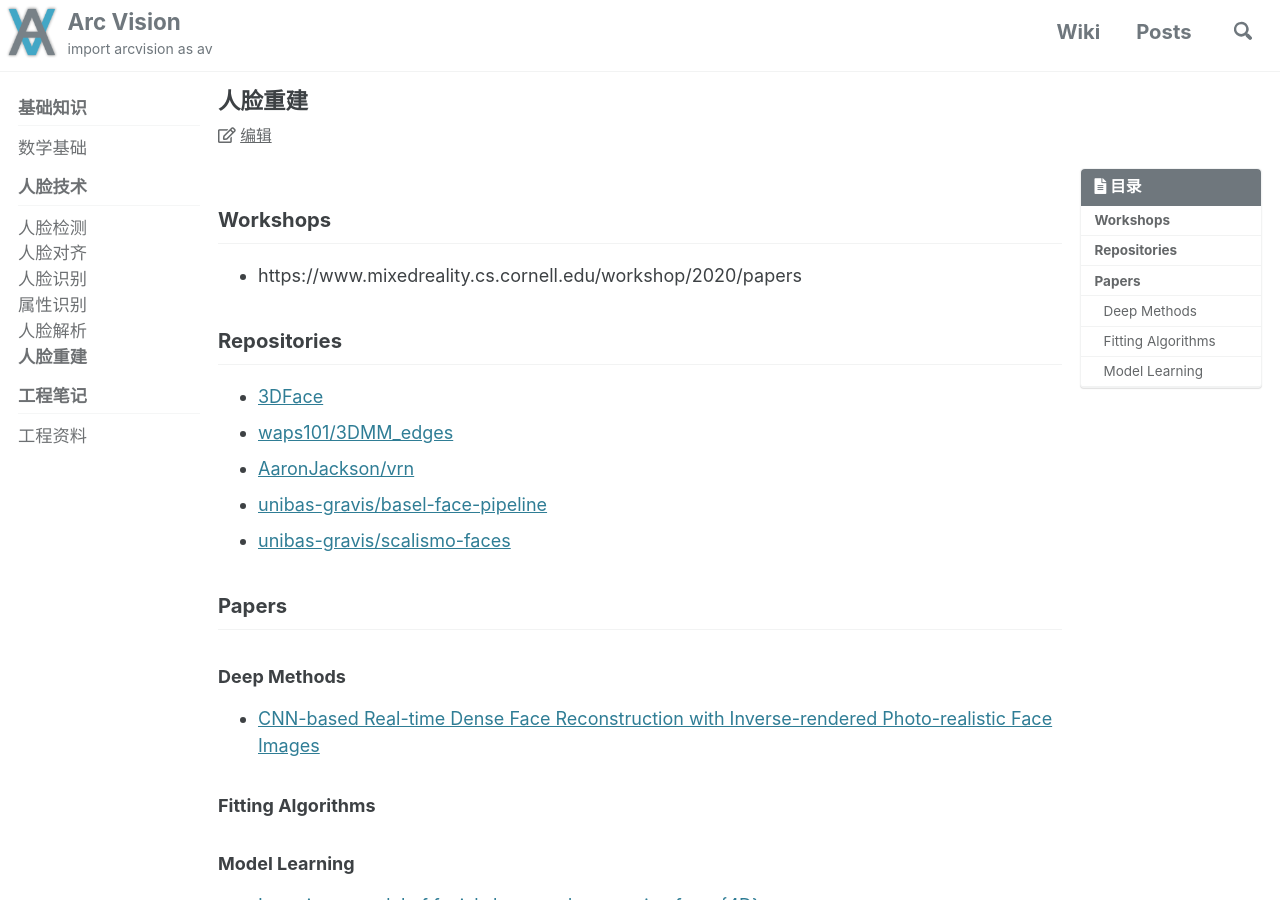
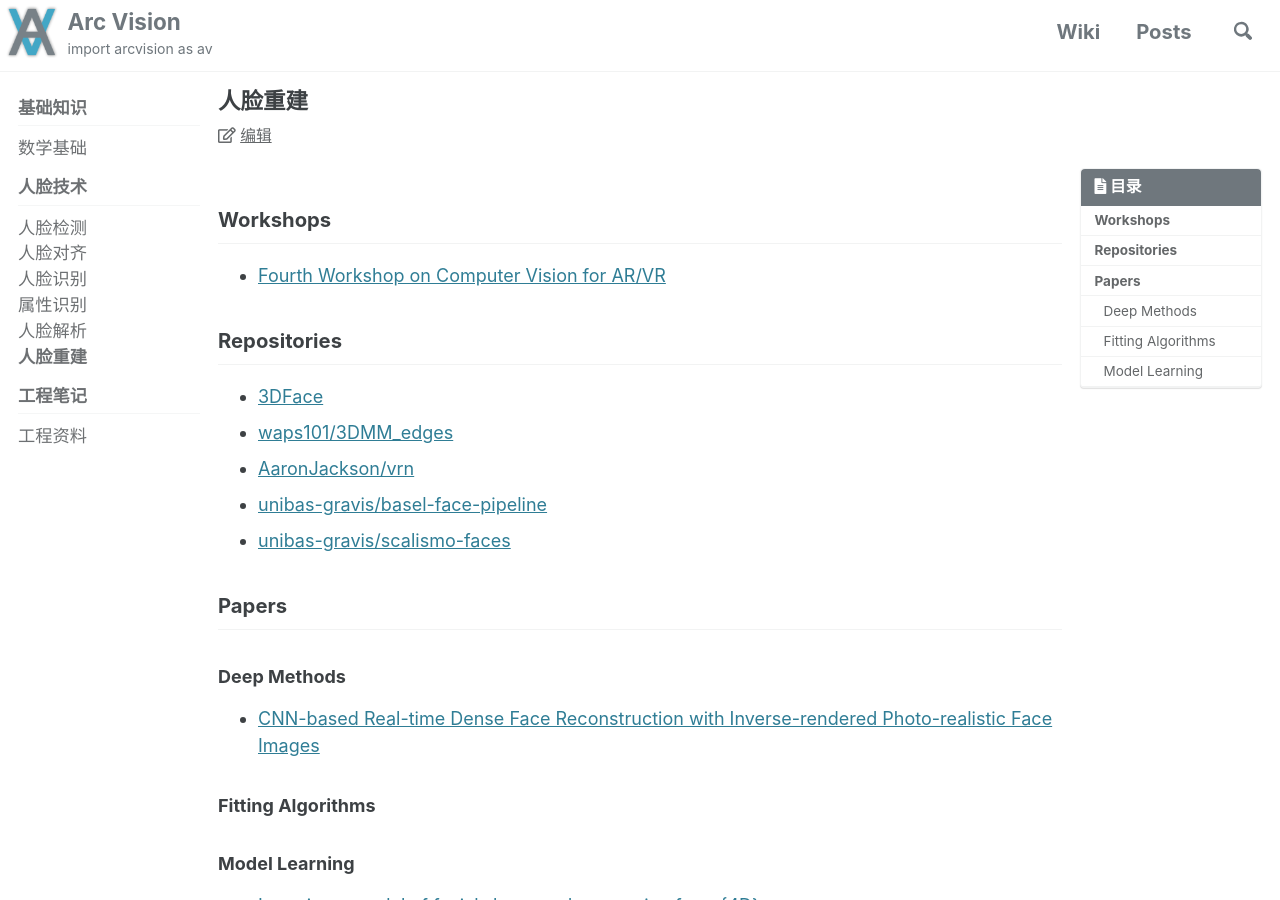
Before and after one commit to ArcVision/ArcVision.github.io, a Jekyll site: the page built from _wiki/15-face-reconstruction.md, in a window 1280 px wide and 900 px high. Built offline with Jekyll 4.4.1, drawn with Linux system fonts in a browser that asks for light colours; cached includes are drawn as plain includes; comment, search, counter and statistics services are not loaded.

Commit message:
Update 15-face-reconstruction.md

```diff
--- a/_wiki/15-face-reconstruction.md
+++ b/_wiki/15-face-reconstruction.md
@@ -6,11 +6,9 @@ permalink: /wiki/face-reconstruction/
 ---
 
 ## Workshops
-
-- https://www.mixedreality.cs.cornell.edu/workshop/2020/papers
+- [Fourth Workshop on Computer Vision for AR/VR](https://www.mixedreality.cs.cornell.edu/workshop/2020/papers)
 
 ## Repositories
-
 - [3DFace](https://github.com/Juyong/3DFace)
 - [waps101/3DMM_edges](https://github.com/waps101/3DMM_edges)
 - [AaronJackson/vrn](https://github.com/AaronJackson/vrn)
@@ -25,7 +23,6 @@ permalink: /wiki/face-reconstruction/
 ### Fitting Algorithms
 
 ### Model Learning
-
 - [Learning a model of facial shape and expression from {4D} scans](https://is.tuebingen.mpg.de)
 - [Morphable Face Models - An Open Framework](http://arxiv.org/abs/1709.08398)
 - [Optimal Step Nonrigid ICP Algorithms for Surface Registration](https://ieeexplore.ieee.org/abstract/document/4270190)
```
